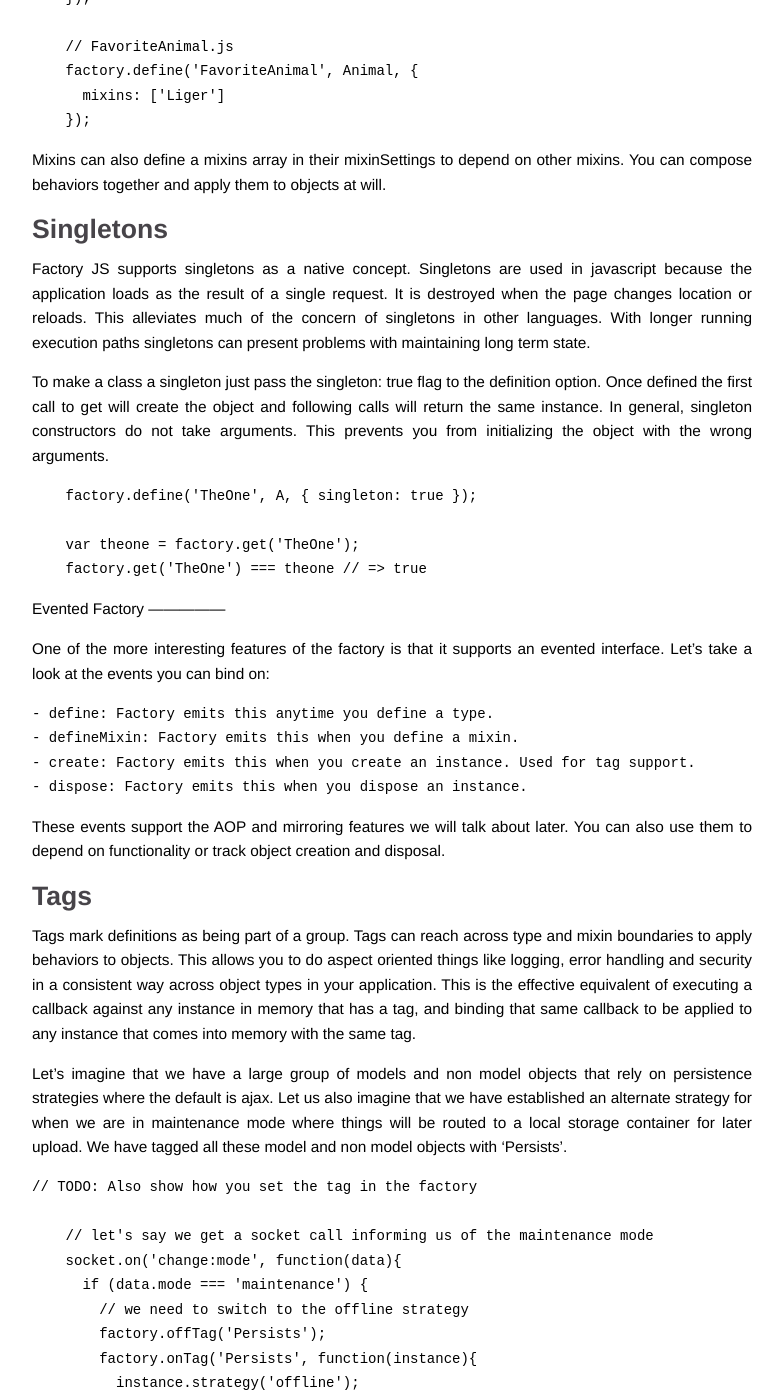
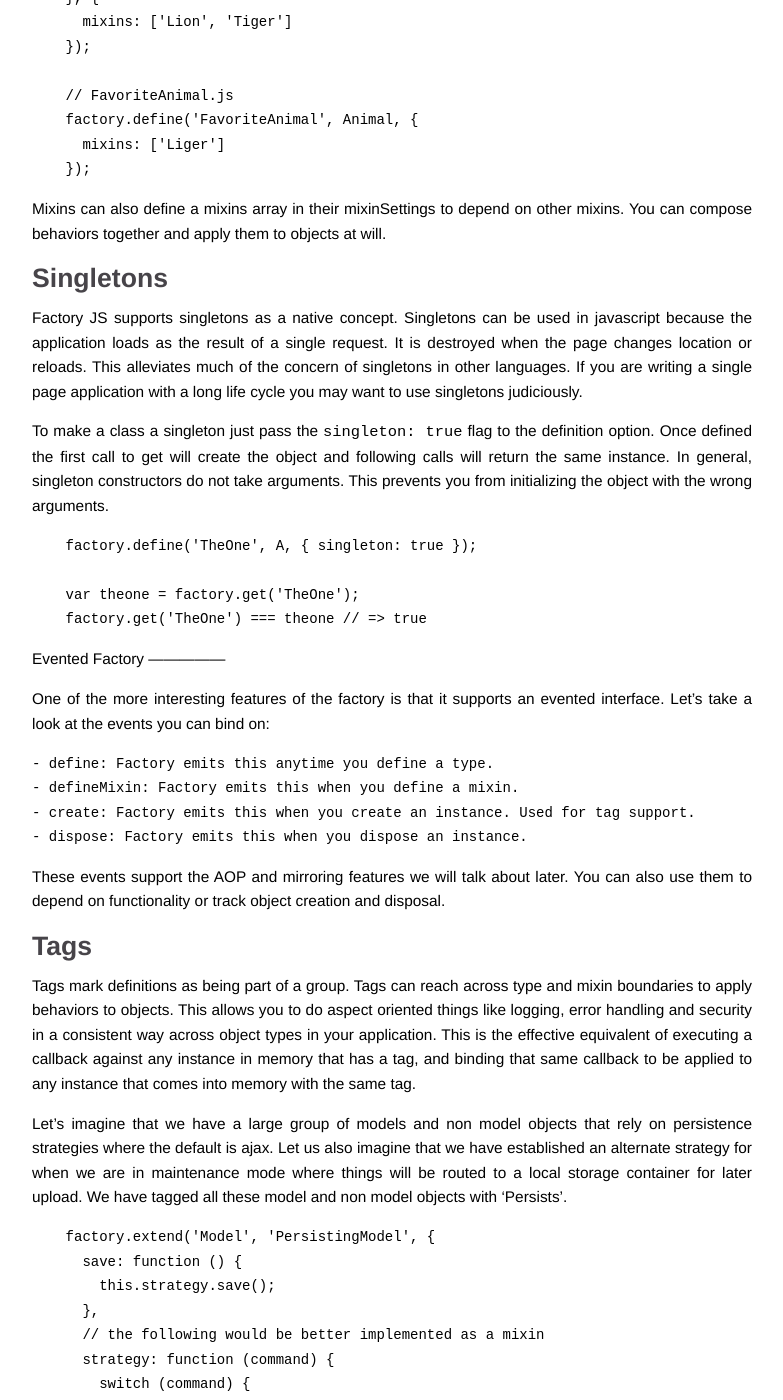
Before and after one commit to webspinner/lookout.github.com, a Jekyll site: the page built from _posts/2014-03-15-factoryjs.md, in a window 1280 px wide and 1400 px high, scrolled down 2382 px. Shown: the whole window, without its empty margins (8-791 px from the left). Built offline with Jekyll 4.4.1, drawn with Linux system fonts in a browser that asks for light colours; Markdown is read by kramdown in place of the engine named in the settings; comment, search, counter and statistics services are not loaded; some of the changed text lies outside the part shown.

Commit message:
Final Draft

````diff
--- a/_posts/2014-03-15-factoryjs.md
+++ b/_posts/2014-03-15-factoryjs.md
@@ -9,14 +9,14 @@
 - AOP
 ---
 
-Over the course of building many front end projects, we've learned a few lessons. One big finding is that that reusing code between these projects can be difficult, tedious and error prone. Interfaces for a given piece of reusable code are often intertwined with the current stack. Extracting that behavior involves using much larger code segments than the reusing code requires. Testing this code becomes a chore since the testing must occur in each new context.
+Over the course of building many front end projects, we've learned a few lessons. One big finding is that reusing code between these projects can be difficult, tedious and error prone. Interfaces for a given piece of reusable code are often intertwined with the current stack. Extracting that behavior involves using much larger code segments than the reusing code requires. Testing this code becomes a chore since the testing must occur in each new context.
 
-TODO: I'd add a brief note here explaining why alternatives don't solve the problem well, to more fully set context.
+Current alternatives generally require that you buy in fully to a new technology stack (AngularJS) or simply don't provide anyway to include new technologies at all (jQuery-UI). None of the alternative offer the unique feature set offered by Factory JS.
 
 AMD Dependency Soup
 -------------------
 
-To solve these issues we introduce Factory JS (TODO href to github). A dependency injection container maker so that you can organize components (types) and behaviors (mixins). Built on underscore, backbone and jquery it can encapsulate and reuse any type of library without too much effort. One of the first benefits of this utility is that it can reduce the argument soup required for an AMD module definition. Consider the following:
+[Factory JS](http://github.com/lookout/factoryjs) is a dependency injection container maker used to organize components (types) and behaviors (mixins). Built on underscore, backbone and jquery it can encapsulate and reuse any type of library without too much effort. One of the first benefits of this utility is that it can reduce the argument soup required for an AMD module definition. Consider the following:
 ```
     define(['a','b','c'], function(A, B, C){
       // we now have connascence of name and order
@@ -104,9 +106,9 @@
 Singletons
 ----------
 
-Factory JS supports singletons as a native concept. Singletons are used in javascript because the application loads as the result of a single request. It is destroyed when the page changes location or reloads. This alleviates much of the concern of singletons in other languages. With longer running execution paths singletons can present problems with maintaining long term state.
+Factory JS supports singletons as a native concept. Singletons can be used in javascript because the application loads as the result of a single request. It is destroyed when the page changes location or reloads. This alleviates much of the concern of singletons in other languages. If you are writing a single page application with a long life cycle you may want to use singletons judiciously.
 
-To make a class a singleton just pass the singleton: true flag to the definition option. Once defined the first call to get will create the object and following calls will return the same instance. In general, singleton constructors do not take arguments. This prevents you from initializing the object with the wrong arguments.
+To make a class a singleton just pass the `singleton: true` flag to the definition option. Once defined the first call to get will create the object and following calls will return the same instance. In general, singleton constructors do not take arguments. This prevents you from initializing the object with the wrong arguments.
 ```
     factory.define('TheOne', A, { singleton: true });
 
@@ -131,9 +133,29 @@
 Tags mark definitions as being part of a group. Tags can reach across type and mixin boundaries to apply behaviors to objects. This allows you to do aspect oriented things like logging, error handling and security in a consistent way across object types in your application. This is the effective equivalent of executing a callback against any instance in memory that has a tag, and binding that same callback to be applied to any instance that comes into memory with the same tag.
 
 Let's imagine that we have a large group of models and non model objects that rely on persistence strategies where the default is ajax. Let us also imagine that we have established an alternate strategy for when we are in maintenance mode where things will be routed to a local storage container for later upload. We have tagged all these model and non model objects with 'Persists'.
-```JavaScript
-// TODO: Also show how you set the tag in the factory
-
+```
+    factory.extend('Model', 'PersistingModel', {
+      save: function () {
+        this.strategy.save();
+      },
+      // the following would be better implemented as a mixin
+      strategy: function (command) {
+        switch (command) {
+          case 'online':
+            this.strategy.save = function () {
+              ... // normal strategy
+            };
+            break;
+          case 'offline':
+            this.strategy.save = function () {
+              ... // local storage
+            };
+            break;
+        }
+      }
+    }, {
+      tags: ['Persists'] // this is how we set the tag
+    })
     // let's say we get a socket call informing us of the maintenance mode
     socket.on('change:mode', function(data){
       if (data.mode === 'maintenance') {
@@ -171,4 +193,4 @@
 Summary
 -------
 
-TODO: Add a very brief summary here including another link to the github repo.
+This is just the beginning of some of the great things you can do with [Factory JS](http://github.com/lookout/factoryjs). Some of the other uses we have found are contextual dependency injection, late binding strategies and massive, virtually effortless, code reuse. In future articles we will cover more patterns and interesting ways to use this system.
````
Also changed, not shown: other parts of _posts/2014-03-15-factoryjs.md (+2 -0 lines).
